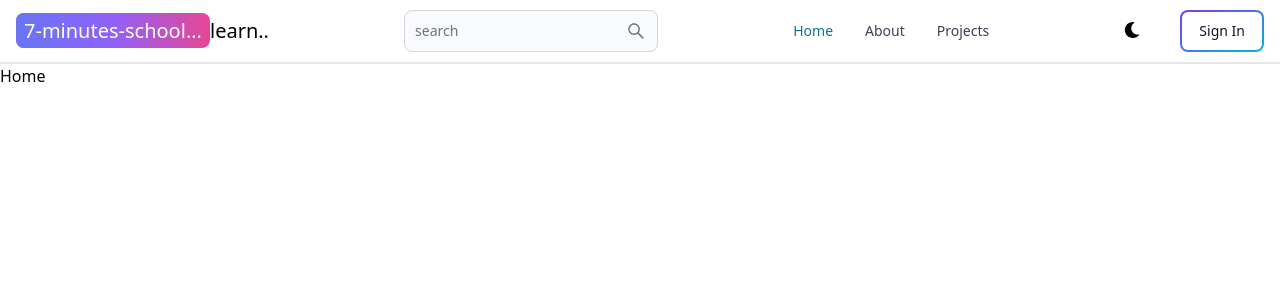
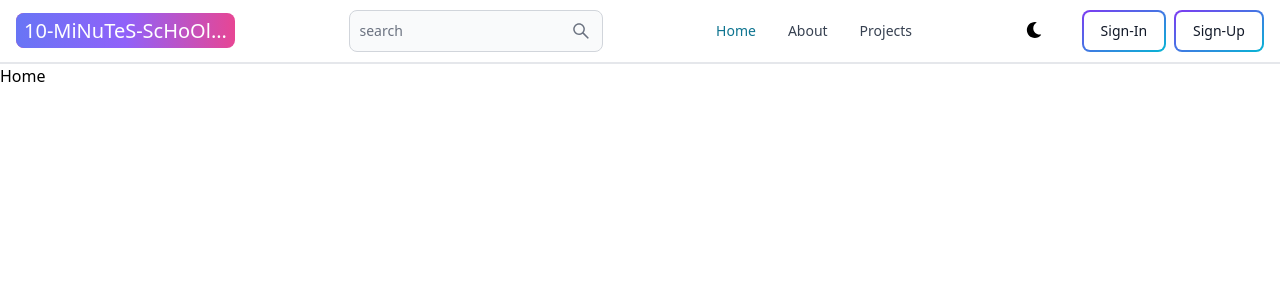
Before and after one commit to Ashraf182003/AshNS-MERN-Blog, a React (Vite) app in the folder client/: page / in a window 1280 px wide. Shown: the top 300 px of the page. Built offline with nearby package versions, Linux system fonts and the light colour scheme.

Commit message:
sign-up added to navbar

```diff
--- a/client/src/components/Header.jsx
+++ b/client/src/components/Header.jsx
@@ -13,9 +13,8 @@
         className="self-center whitespace-nowrap text-sm sm:text-xl font-medium dark:text-white"
       >
         <span className="px-2 py-1 bg-gradient-to-r from-indigo-500 via-purple-500 to bg-pink-500 rounded-lg text-white">
-          7-minutes-school...
+          10-MiNuTeS-ScHoOl...
         </span>
-        learn..
       </Link>
       <form>
         <TextInput
@@ -41,7 +40,12 @@
         </button>
         <Link to="/sign-in">
           <Button gradientDuoTone="purpleToBlue" outline>
-            Sign In
+            Sign-In
+          </Button>
+        </Link>
+        <Link to="/sign-up">
+          <Button gradientDuoTone="purpleToBlue" outline>
+            Sign-Up
           </Button>
         </Link>
         <Navbar.Toggle />
```
